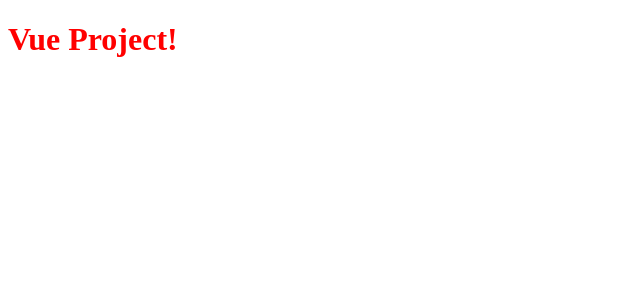
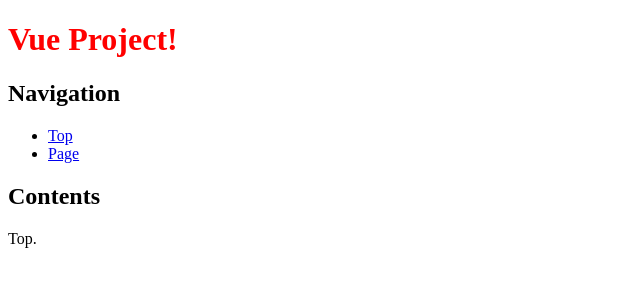
Before and after one commit to nkzttt/vue-ssr-test, a Vue app: page / in a window 1280 px wide. Shown: the top 300 px of the page, without its empty margins (0-640 px from the left). Built offline with nearby package versions, Linux system fonts and the light colour scheme.

Commit message:
[add] added vue router.

```diff
--- a/package.json
+++ b/package.json
@@ -23,6 +23,7 @@
     "webpack-cli": "^3.1.2"
   },
   "dependencies": {
-    "vue": "^2.5.17"
+    "vue": "^2.5.17",
+    "vue-router": "^3.0.1"
   }
 }
--- a/src/App.vue
+++ b/src/App.vue
@@ -1,5 +1,20 @@
 <template>
-  <h1>{{message}}</h1>
+  <div>
+    <h1>{{message}}</h1>
+    <nav>
+      <h2>Navigation</h2>
+      <ul>
+        <li><router-link to="/">Top</router-link></li>
+        <li><router-link to="/page">Page</router-link></li>
+      </ul>
+    </nav>
+    <section>
+      <h2>Contents</h2>
+      <div>
+        <router-view></router-view>
+      </div>
+    </section>
+  </div>
 </template>
 
 <script>
--- /dev/null
+++ b/src/components/Page.vue
@@ -0,0 +1,3 @@
+<template>
+  <p>under pages.</p>
+</template>
--- /dev/null
+++ b/src/components/Top.vue
@@ -0,0 +1,3 @@
+<template>
+  <p>Top.</p>
+</template>
```
Also changed, not shown: src/index.js (+7 -0 lines), src/routes.js (added, +9 -0 lines), 2 other files (tests, documents, lock files or other folders).
